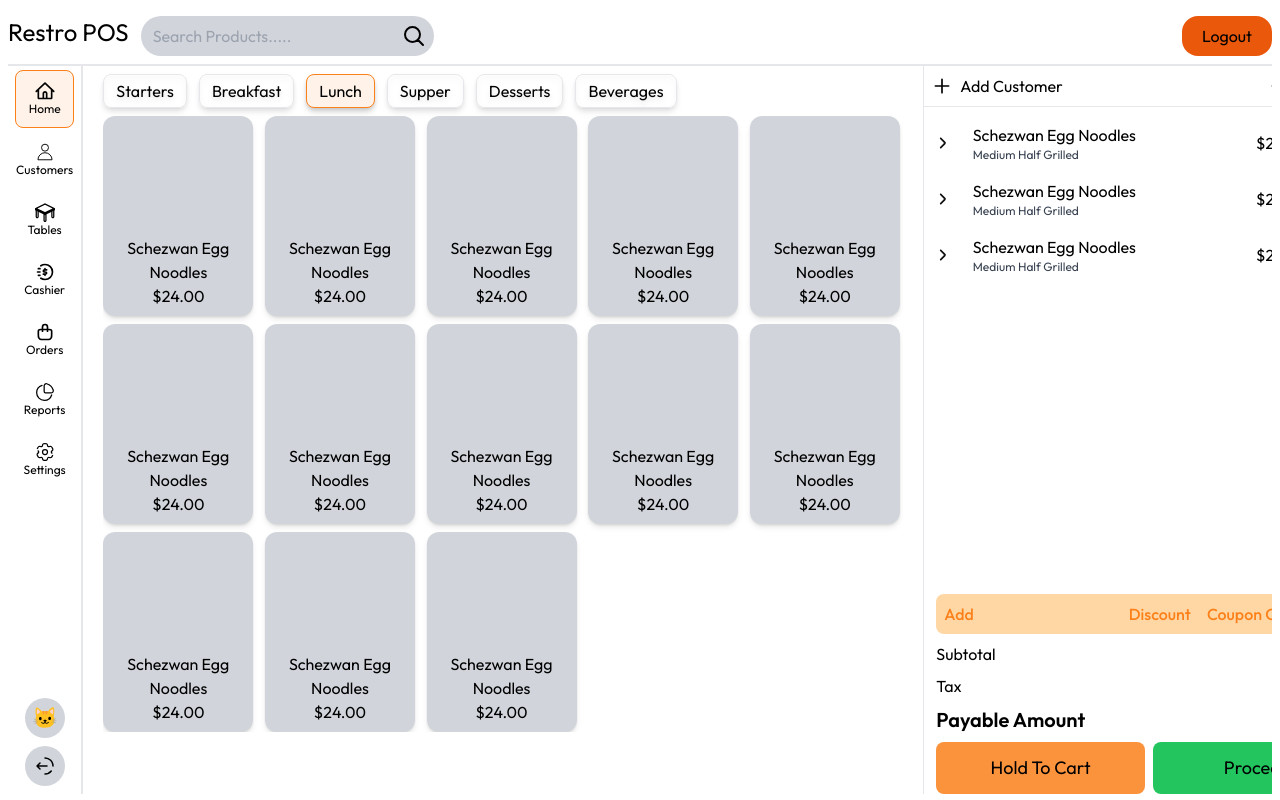
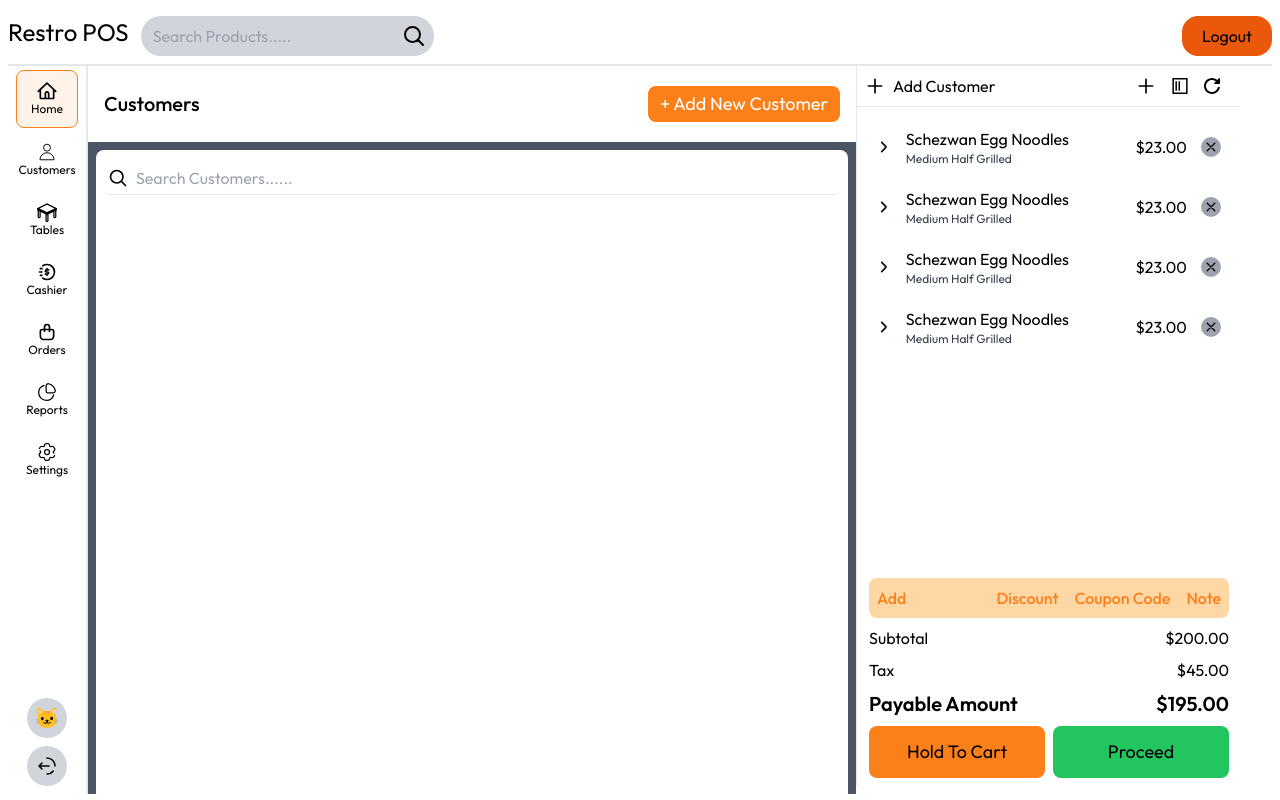
Before and after one commit to IndieDev2003/Restuarant-POS-Web-App, a React (Vite) app in the folder frontend/: page / in a window 1280 px wide. Built offline with nearby package versions, Linux system fonts and the light colour scheme.

Commit message:
Customer Page Initial

```diff
--- a/frontend/src/App.jsx
+++ b/frontend/src/App.jsx
@@ -2,6 +2,7 @@ import React from "react";
 import Navbar from "./components/Navbar";
 import Sidebar from "./components/Sidebar";
 import Home from "./pages/Home";
+import Customers from "./pages/Customers";
 
 const App = () => {
   return (
@@ -9,7 +10,8 @@ const App = () => {
       <Navbar />
       <div className="flex flex-row">
         <Sidebar />
-        <Home/>
+        {/* <Home/> */}
+        <Customers/>
       </div>
     </div>
   );
--- /dev/null
+++ b/frontend/src/components/Customers/CustomerItem.jsx
@@ -0,0 +1,11 @@
+import React from 'react'
+
+const CustomerItem = () => {
+  return (
+      <div>
+          <img src='https://i.pinimg.com/564x/61/b1/a8/61b1a8cb37a3ad7a6de5aa648e274aa4.jpg' className='h-5' alt="" />
+    </div>
+  )
+}
+
+export default CustomerItem
--- /dev/null
+++ b/frontend/src/components/Customers/CustomerList.jsx
@@ -0,0 +1,39 @@
+import React from "react";
+
+import search from "../../assets/search.svg";
+import CustomerItem from "./CustomerItem";
+
+const CustomerList = () => {
+  return (
+    <div className="h-full overflow-y-hidden">
+      {/* Heading */}
+      <div className="flex items-center justify-between px-4 py-5 w-full bg-white text-white">
+        <h2 className="text-xl font-medium text-black">Customers</h2>
+        <p className="text-lg  px-3 py-1 orange rounded-lg">
+          + Add New Customer
+        </p>
+      </div>
+
+      {/* List */}
+      <div className="px-3 pt-1 h-[90%] bg-white my-2 mx-2 rounded-lg">
+        {/* Search */}
+        <div className="py-1 mt-2 flex items-center gap-2 border-b ">
+          <img src={search} className="h-5" alt="" />
+          <input
+            type="text"
+            className="bg-transparent w-full"
+            placeholder="Search Customers......"
+            name=""
+            id=""
+          />
+        </div>
+      </div>
+
+      <div className="w-full">
+        <CustomerItem />
+      </div>
+    </div>
+  );
+};
+
+export default CustomerList;
--- a/frontend/src/components/modals/AddOrderOrder.jsx
+++ b/frontend/src/components/modals/AddOrderOrder.jsx
@@ -1,16 +1,18 @@
-import React from "react";
+import React, { useState } from "react";
 
 import arrow from "../../assets/arrow.svg";
 import plus from "../../assets/plus.svg";
 
 const AddOrderOrder = () => {
+
+  const [foodMenu,setFoodMenu]=useState(false)
   return (
-    <div className="w-full py-2">
+    <div className={`${foodMenu?'bg-gray-200 border-l-4 border-lime-400':''} w-full h-fit py-2 px-2 my-1 rounded-lg transition-all ease-in-out` }>
       <div className="w-full grid grid-cols-[1fr_7fr_2fr_0.7fr] items-center justify-center">
-        <img src={arrow} className="h-5" alt="" />
+        <img src={arrow} className={`h-5 ${foodMenu ? 'rotate-90':''}`} onClick={()=>setFoodMenu(!foodMenu)} alt="" />
         <div>
-                  <h3 className="text-md">Schezwan Egg Noodles</h3>
-                  <p className="text-xs text-gray-700">Medium Half Grilled</p>
+          <h3 className="text-md">Schezwan Egg Noodles</h3>
+          <p className="text-xs text-gray-700">Medium Half Grilled</p>
         </div>
         <p>$23.00</p>
         <img
@@ -19,6 +21,16 @@ const AddOrderOrder = () => {
           alt=""
         />
       </div>
+      <div className={`${foodMenu ?'flex':'hidden' } h-20 gap-3 w-full`}>
+      <div className="flex flex-col w-full">
+        <label htmlFor="Quantity">Quantity</label>
+        <input type="number" className="border-gray-400 w-full px-3 py-1 border-2 rounded-lg" name="Quantity" />
+      </div>
+      <div className="flex flex-col w-full">
+        <label htmlFor="Quantity">Discount</label>
+        <input type="number" className="border-gray-400 w-full px-3 py-1 border-2 rounded-lg" name="Quantity" />
+      </div>
+      </div>
     </div>
   );
 };
--- a/frontend/src/components/modals/Checkout.jsx
+++ b/frontend/src/components/modals/Checkout.jsx
@@ -1,19 +1,24 @@
-import React from "react";
+import React,{useState} from "react";
 
 import pause from '../../assets/pause.svg'
 
 const Checkout = () => {
+
+  const [discountBox,setDiscountBox]=useState(false)
+  const [couponBox,setCouponBox]=useState(false)
+  const [addNoteBox,setAddNoteBox]=useState(false)
+
   return (
-    <div className="px-3">
+    <div className="w-[30vw] bg-white px-3 py-2 relative">
       {/* Add Section */}
       <div className="flex justify-between items-center bg-[#ffd7a5] text-[#FC8019] font-medium rounded-lg mb-2 px-2 py-2">
         <div>
           <h4>Add</h4>
         </div>
         <div className="flex gap-4">
-          <h4>Discount</h4>
-          <h4>Coupon Code</h4>
-          <h4>Note</h4>
+          <h4 onClick={()=>{setDiscountBox(!discountBox),setCouponBox(false),setAddNoteBox(false)}} className="cursor-pointer">Discount</h4>
+          <h4 onClick={()=>{setDiscountBox(false),setCouponBox(!couponBox),setAddNoteBox(false)}} className="cursor-pointer">Coupon Code</h4>
+          <h4 onClick={()=>{setDiscountBox(false),setCouponBox(false),setAddNoteBox(!addNoteBox)}} className="cursor-pointer">Note</h4>
         </div>
       </div>
 
@@ -35,8 +40,47 @@ const Checkout = () => {
           <p>$195.00</p>
         </div>
         <div className="flex w-full justify-between gap-2">
-          <button className="text-lg rounded-lg text-center w-full py-3 bg-orange-400">Hold To Cart</button>
+          <button className="text-lg rounded-lg text-center w-full py-3 orange">Hold To Cart</button>
           <button className="text-lg rounded-lg text-center w-full py-3 bg-green-500">Proceed</button>
+        </div>
+      </div>
+
+      <div className={`${discountBox ?'absolute':'hidden'} bottom-14 right-full mr-2 shadow-sm shadow-black min-w-32 min-h-20 px-3 py-2 bg-white  border rounded-lg`}>
+        <h2 >Add Discount</h2>
+        <div className="my-2 flex gap-2">
+          <p className="px-3 py-2 bg-gray-300 rounded-sm font-semibold">%</p>
+          <p className="px-3 py-2 bg-gray-300 rounded-sm font-semibold">$</p>
+          <input type="text" placeholder="Amount" className="w-32 border px-2 py-1 rounded-lg outline-none"/>
+        </div>
+        <div className="my-2 flex gap-2 w-full">
+          <p className="px-8 py-2 orange rounded-lg">Cancel</p>
+          <p className="px-8 py-2 bg-green-500 rounded-lg">Add</p>
+        </div>
+      </div>
+
+      {/* Add Coupon Code */}
+      <div className={`${couponBox ?'absolute':'hidden'} bottom-14 right-full mr-2 shadow-sm shadow-black min-w-32 min-h-20 px-3 py-2 bg-white  border rounded-lg`}>
+        <h2 >Add Coupon Code</h2>
+        <div className="my-2 flex gap-2">
+
+          <input type="text" placeholder="Add Coupon Code" className="w-full border px-2 py-1 rounded-lg outline-none"/>
+        </div>
+        <div className="my-2 flex gap-2 w-full">
+          <p className="px-8 py-2 orange rounded-lg">Cancel</p>
+          <p className="px-8 py-2 bg-green-500 rounded-lg">Add</p>
+        </div>
+      </div>
+
+      {/* Add Note Box */}
+      <div className={`${addNoteBox ?'absolute':'hidden'} bottom-14 right-full mr-2 shadow-sm shadow-black min-w-32 min-h-20 px-3 py-2 bg-white  border rounded-lg`}>
+        <h2 >Add Notes</h2>
+        <div className="my-2 flex gap-2">
+
+          <input type="text" placeholder="Add Note..." className="w-full border px-2 py-1 rounded-lg outline-none"/>
+        </div>
+        <div className="my-2 flex gap-2 w-full">
+          <p className="px-8 py-2 orange rounded-lg">Cancel</p>
+          <p className="px-8 py-2 bg-green-500 rounded-lg">Add</p>
         </div>
       </div>
     </div>
--- a/frontend/src/components/ui/AddOrder.jsx
+++ b/frontend/src/components/ui/AddOrder.jsx
@@ -8,9 +8,9 @@ import Checkout from "../modals/Checkout";
 
 const AddOrder = () => {
   return (
-    <div className="h-full w-[450px] border-l flex flex-col justify-between">
-      <div>
-        {/* upper */}
+    <div className="relative h-full w-full  border-l flex flex-col flex-grow-0 justify-between">
+      {/* upper */}
+      <div className="h-5/6 overflow-y-scroll">
         <div className="flex items-center justify-between py-2 border-b">
           <div className="flex items-center gap-2  pl-2">
             <img src={plus} className="h-5" alt="" />
@@ -25,17 +25,17 @@ const AddOrder = () => {
         </div>
 
         {/* Orders */}
-        <div className="px-2 py-2  w-full h-fit ">
+        <div className="px-2 py-2">
           <AddOrderOrder />
           <AddOrderOrder />
-          {/* <AddOrderOrder /> */}
+          <AddOrderOrder />
           {/* <AddOrderOrder /> */}
           <AddOrderOrder />
         </div>
       </div>
 
       {/* Checkout Section */}
-      <div>
+      <div className="h-fit mt-2">
         <Checkout />
       </div>
     </div>
--- a/frontend/src/index.css
+++ b/frontend/src/index.css
@@ -17,3 +17,6 @@
 ::-webkit-scrollbar{
   display: none;
 }
+.orange{
+  @apply bg-[#FC8019]
+}
--- /dev/null
+++ b/frontend/src/pages/Customers.jsx
@@ -0,0 +1,22 @@
+import React from 'react'
+
+import AddOrder from '../components/ui/AddOrder'
+import CustomerList from '../components/Customers/CustomerList'
+
+const Customers = () => {
+  return (
+      <div className='flex'>
+          {/* Customer Info */}
+          <div className='h-full w-[60vw] bg-gray-600'>
+              <CustomerList/>
+          </div>
+
+          {/* Checkout */}
+          <div className='w-[30vw] h-[90vh]'>
+              <AddOrder/>
+          </div>
+    </div>
+  )
+}
+
+export default Customers
--- a/frontend/src/pages/Home.jsx
+++ b/frontend/src/pages/Home.jsx
@@ -17,7 +17,7 @@ const Home = () => {
                   <p className='px-3 py-1 border shadow-md drop-shadow-md rounded-lg'>Beverages</p>
               </div>
               {/* Meals */}
-              <div className='max-h-[82vh] w-[800px]  my-2 mx-2 grid grid-cols-5   gap-2 overflow-y-scroll relative'>
+              <div className='max-h-[82vh]  my-2 mx-2 grid grid-cols-5   gap-2 overflow-y-scroll relative'>
                   <Meal/>
                   <Meal/>
                   <Meal/>
@@ -36,7 +36,7 @@ const Home = () => {
           </div>
 
           {/* Add Customer Orders */}
-          <div className='w-full min-w-[300px]'>
+          <div className='w-[30vw] h-[90vh]'>
               <AddOrder/>
           </div>
 
```
